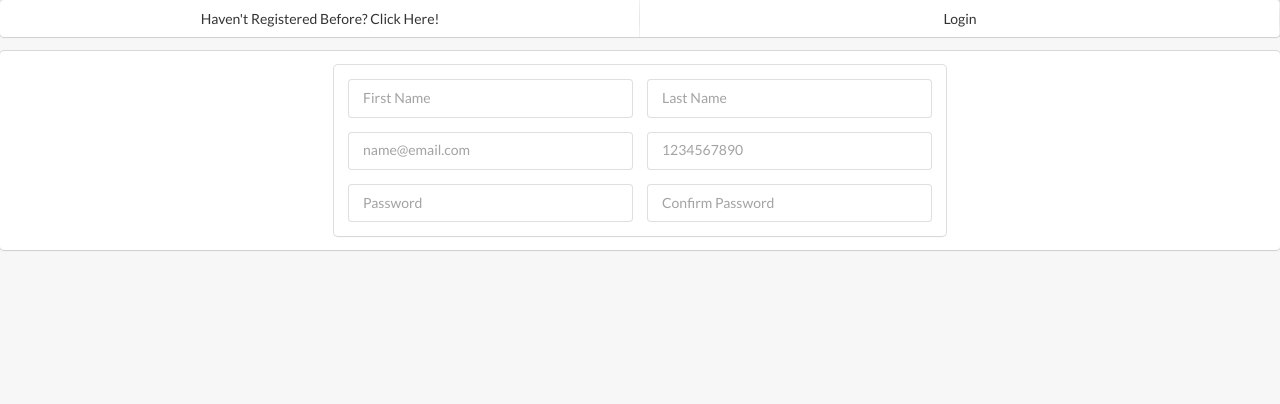
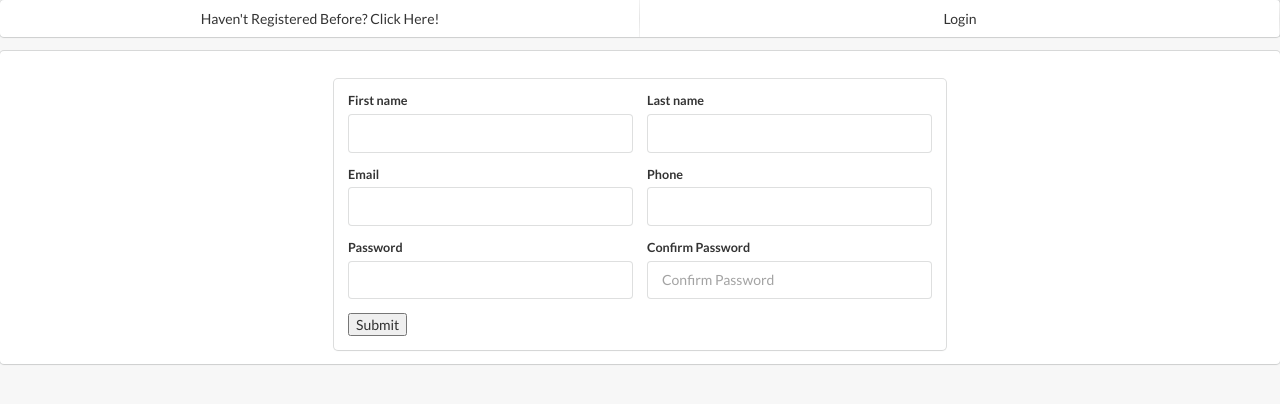
Before and after one commit to camspilly/kegserver, a Django app: template kegserver/templates/register/register2.html in a window 1280 px wide. Shown: the top 404 px of the page. Run offline with Django 3.2, Linux system fonts and the light colour scheme; the template is opened without the code that fills it: values that come from a table or form of the project are taken from there, others are empty.

Commit message:
semantic register form

```diff
--- a/account/views.py
+++ b/account/views.py
@@ -5,7 +5,9 @@ from django.shortcuts import render_to_response, redirect
 from django.template import RequestContext
 from account.models import KegUserForm, UserForm
 
-#def register(request):
+def payment(request):
+    pass
+
 
 def register(request):
     if request.method == 'POST':
@@ -22,7 +24,7 @@ def register(request):
     else:
         userf = UserForm(prefix='user')
         keguserf = KegUserForm(prefix='keguser')
-        return render_to_response('templates/register/register.html',
+        return render_to_response('templates/register/register2.html',
                                                    dict(userform=userf,
                                                         keguserform=keguserf),
                                                    context_instance=RequestContext(request))
--- a/kegserver/templates/register/register2.html
+++ b/kegserver/templates/register/register2.html
@@ -1,7 +1,7 @@
 <!DOCTYPE html>
 <html>
-    <script src="javascripts/semantic.min.js"></script>
-    <link rel="stylesheet" type="text/css" href="stylesheets/semantic.min.css">
+    <script src="/static/javascripts/semantic.min.js"></script>
+    <link rel="stylesheet" type="text/css" href="/static/stylesheets/semantic.min.css">
 <body>
     <div class="ui fluid two item menu">
         <a class="item">Haven't Registered Before? Click Here!</a>
@@ -11,31 +11,40 @@
     <div class="ui grid segment">
 			<div class="four wide column"></div>
 			<div class="eight wide column">
+                            <form action="" method="POST">
+{% csrf_token %}
 			    <div class="ui form segment">
 					<div class="two fields">
 				 		<div class="field">
-					 		<input placeholder="First Name" name="name" type="text">
+<label>First name</label>
+{{ userform.first_name }}
 					 	</div>
 					 	<div class="field">
-					 		<input placeholder="Last Name" name="name" type="text">
+<label>Last name</label>
+{{ userform.last_name }}
 						</div>
 					</div>
 					<div class="two fields">
 						<div class="field">
-							<input name="email" placeholder="name@email.com" type="text">
+<label>Email</label>
+{{ userform.email }}
 						</div>
 						<div class="field">
-							<input name="phone" placeholder="1234567890" type="text">
+<label>Phone</label>
+{{ keguserform.phone_number }}
 						</div>
 					</div>
 					<div class="two fields">
 						<div class="field">
-							<input name="password" placeholder="Password" type="text">
+<label>Password</label>
+{{ userform.password}}
 						</div>
 						<div class="field">
+<label>Confirm Password</label>
 							<input name="confirm_password" placeholder="Confirm Password" type="text">
 						</div>
 					</div>
+                                        <input type="submit" class="ui submit button”>
 
 				</div>
 			</div>
```
Also changed, not shown: static/images/title.jpg (added).
